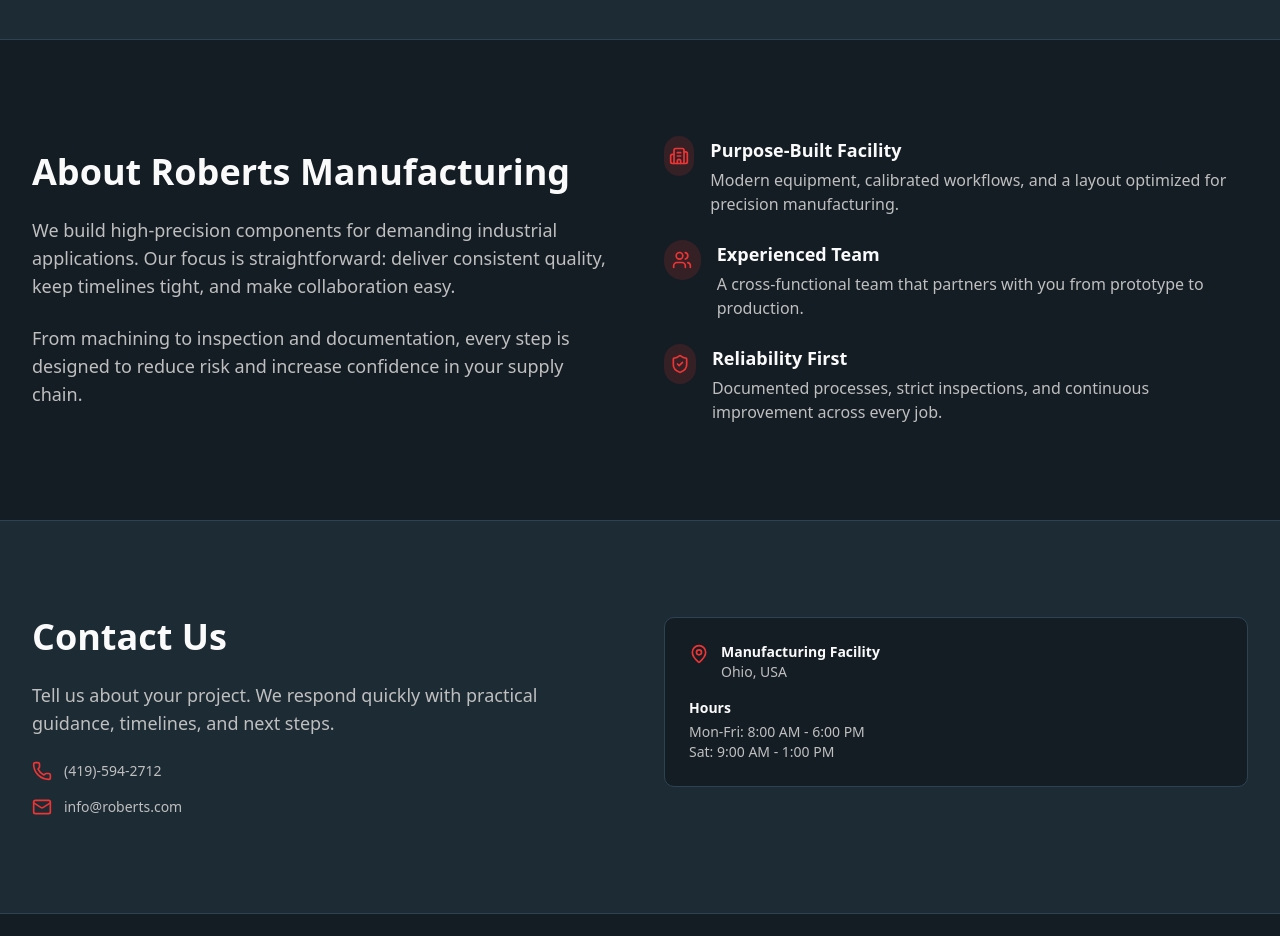
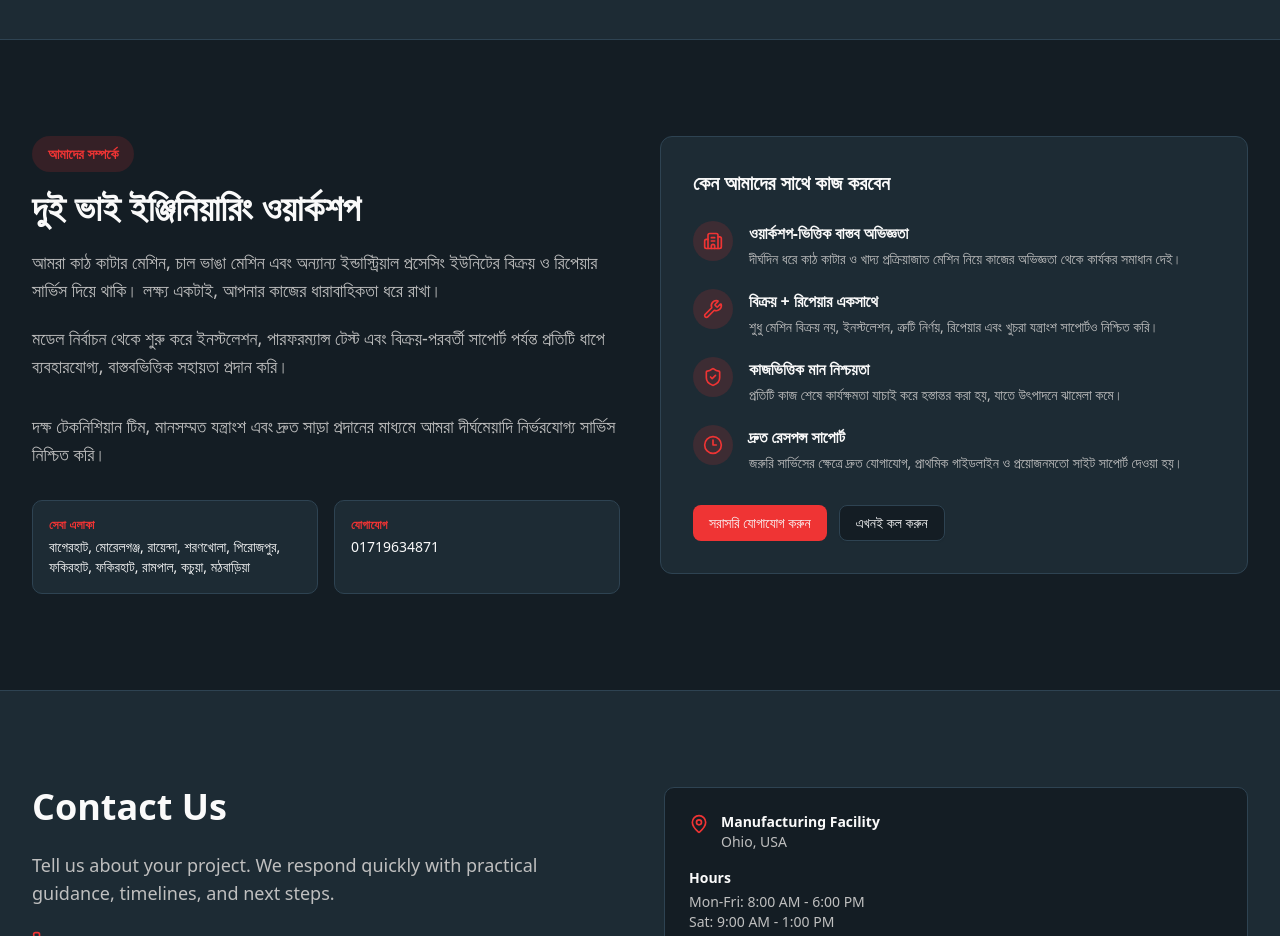
Before and after one commit to Shiddharthapal/Baba_shop, a Next.js app: page / in a window 1280 px wide. Shown: the part 2780-3716 px from the top of the page. Built offline with nearby package versions, Linux system fonts and the light colour scheme.

Commit message:
modify the about page in bangla and add necessary adress and number for call

```diff
--- a/src/components/about/index.tsx
+++ b/src/components/about/index.tsx
@@ -1,66 +1,117 @@
-import { Building2, Users, ShieldCheck } from "lucide-react"
+import { Building2, Clock3, ShieldCheck, Wrench } from "lucide-react";
+import { Button } from "@/components/ui/button";
 
 const highlights = [
   {
     icon: Building2,
-    title: "Purpose-Built Facility",
+    title: "ওয়ার্কশপ-ভিত্তিক বাস্তব অভিজ্ঞতা",
     description:
-      "Modern equipment, calibrated workflows, and a layout optimized for precision manufacturing.",
+      "দীর্ঘদিন ধরে কাঠ কাটার ও খাদ্য প্রক্রিয়াজাত মেশিন নিয়ে কাজের অভিজ্ঞতা থেকে কার্যকর সমাধান দেই।",
   },
   {
-    icon: Users,
-    title: "Experienced Team",
+    icon: Wrench,
+    title: "বিক্রয় + রিপেয়ার একসাথে",
     description:
-      "A cross-functional team that partners with you from prototype to production.",
+      "শুধু মেশিন বিক্রয় নয়, ইনস্টলেশন, ত্রুটি নির্ণয়, রিপেয়ার এবং খুচরা যন্ত্রাংশ সাপোর্টও নিশ্চিত করি।",
   },
   {
     icon: ShieldCheck,
-    title: "Reliability First",
+    title: "কাজভিত্তিক মান নিশ্চয়তা",
     description:
-      "Documented processes, strict inspections, and continuous improvement across every job.",
+      "প্রতিটি কাজ শেষে কার্যক্ষমতা যাচাই করে হস্তান্তর করা হয়, যাতে উৎপাদনে ঝামেলা কমে।",
   },
-]
+  {
+    icon: Clock3,
+    title: "দ্রুত রেসপন্স সাপোর্ট",
+    description:
+      "জরুরি সার্ভিসের ক্ষেত্রে দ্রুত যোগাযোগ, প্রাথমিক গাইডলাইন ও প্রয়োজনমতো সাইট সাপোর্ট দেওয়া হয়।",
+  },
+];
 
 export function About() {
   return (
-    <section id="about" className="py-16 md:py-24 bg-background">
-      <div className="max-w-7xl mx-auto px-4 sm:px-6 lg:px-8">
-        <div className="grid md:grid-cols-2 gap-12 items-center">
+    <section id="about" className="bg-background py-16 md:py-24">
+      <div className="mx-auto max-w-7xl px-4 sm:px-6 lg:px-8">
+        <div className="grid items-start gap-10 lg:grid-cols-2">
           <div>
-            <h2 className="text-3xl md:text-4xl font-bold text-foreground mb-6">
-              About Roberts Manufacturing
+            <span className="mb-4 inline-block rounded-full bg-secondary/15 px-4 py-2 text-sm font-semibold text-secondary">
+              আমাদের সম্পর্কে
+            </span>
+            <h2 className="mb-5 text-3xl font-bold text-foreground md:text-4xl">
+              দুই ভাই ইঞ্জিনিয়ারিং ওয়ার্কশপ
             </h2>
-            <p className="text-lg text-muted-foreground mb-6">
-              We build high-precision components for demanding industrial applications.
-              Our focus is straightforward: deliver consistent quality, keep timelines
-              tight, and make collaboration easy.
+            <p className="mb-5 text-lg text-muted-foreground">
+              আমরা কাঠ কাটার মেশিন, চাল ভাঙা মেশিন এবং অন্যান্য ইন্ডাস্ট্রিয়াল
+              প্রসেসিং ইউনিটের বিক্রয় ও রিপেয়ার সার্ভিস দিয়ে থাকি। লক্ষ্য একটাই,
+              আপনার কাজের ধারাবাহিকতা ধরে রাখা।
             </p>
-            <p className="text-lg text-muted-foreground">
-              From machining to inspection and documentation, every step is designed
-              to reduce risk and increase confidence in your supply chain.
+            <p className="mb-8 text-lg text-muted-foreground">
+              মডেল নির্বাচন থেকে শুরু করে ইনস্টলেশন, পারফরম্যান্স টেস্ট এবং
+              বিক্রয়-পরবর্তী সাপোর্ট পর্যন্ত প্রতিটি ধাপে ব্যবহারযোগ্য,
+              বাস্তবভিত্তিক সহায়তা প্রদান করি।
+            </p>
+            <p className="mb-8 text-lg text-muted-foreground">
+              দক্ষ টেকনিশিয়ান টিম, মানসম্মত যন্ত্রাংশ এবং দ্রুত সাড়া প্রদানের
+              মাধ্যমে আমরা দীর্ঘমেয়াদি নির্ভরযোগ্য সার্ভিস নিশ্চিত করি।
+            </p>
+
+            <div className="grid gap-4 sm:grid-cols-2">
+              <div className="rounded-lg border border-border bg-card p-4">
+                <p className="text-xs font-semibold uppercase tracking-wide text-secondary">
+                  সেবা এলাকা
+                </p>
+                <p className="mt-1 text-sm font-medium text-foreground">
+                 বাগেরহাট, মোরেলগঞ্জ, রায়েন্দা, শরণখোলা, পিরোজপুর, ফকিরহাট, ফকিরহাট, রামপাল, কচুয়া, মঠবাড়িয়া
                 </p>
               </div>
+              <div className="rounded-lg border border-border bg-card p-4">
+                <p className="text-xs font-semibold uppercase tracking-wide text-secondary">
+                  যোগাযোগ
+                </p>
+                <p className="mt-1 text-sm font-medium text-foreground">
+                  01719634871
+                </p>
+              </div>
+            </div>
+          </div>
 
-          <div className="space-y-6">
+          <div className="rounded-xl border border-border bg-card p-6 md:p-8">
+            <h3 className="mb-6 text-xl font-bold text-foreground">
+              কেন আমাদের সাথে কাজ করবেন
+            </h3>
+            <div className="space-y-5">
               {highlights.map((item) => {
-              const Icon = item.icon
+                const Icon = item.icon;
+
                 return (
                   <div key={item.title} className="flex gap-4">
-                  <div className="h-10 w-10 rounded-full bg-secondary/15 flex items-center justify-center">
+                    <div className="flex h-10 w-10 shrink-0 items-center justify-center rounded-full bg-secondary/15">
                       <Icon className="h-5 w-5 text-secondary" />
                     </div>
                     <div>
-                    <h3 className="text-lg font-bold text-foreground mb-1">
+                      <h4 className="mb-1 text-base font-semibold text-foreground">
                         {item.title}
-                    </h3>
-                    <p className="text-muted-foreground">{item.description}</p>
+                      </h4>
+                      <p className="text-sm text-muted-foreground">
+                        {item.description}
+                      </p>
                     </div>
                   </div>
-              )
+                );
               })}
+            </div>
+
+            <div className="mt-8 flex flex-wrap gap-3">
+              <Button asChild variant="secondary">
+                <a href="#contact">সরাসরি যোগাযোগ করুন</a>
+              </Button>
+              <Button asChild variant="outline">
+                <a href="tel:+8801719634871">এখনই কল করুন</a>
+              </Button>
+            </div>
           </div>
         </div>
       </div>
     </section>
-  )
+  );
 }
```
Lines whose indentation alone changed are shown as unchanged.
